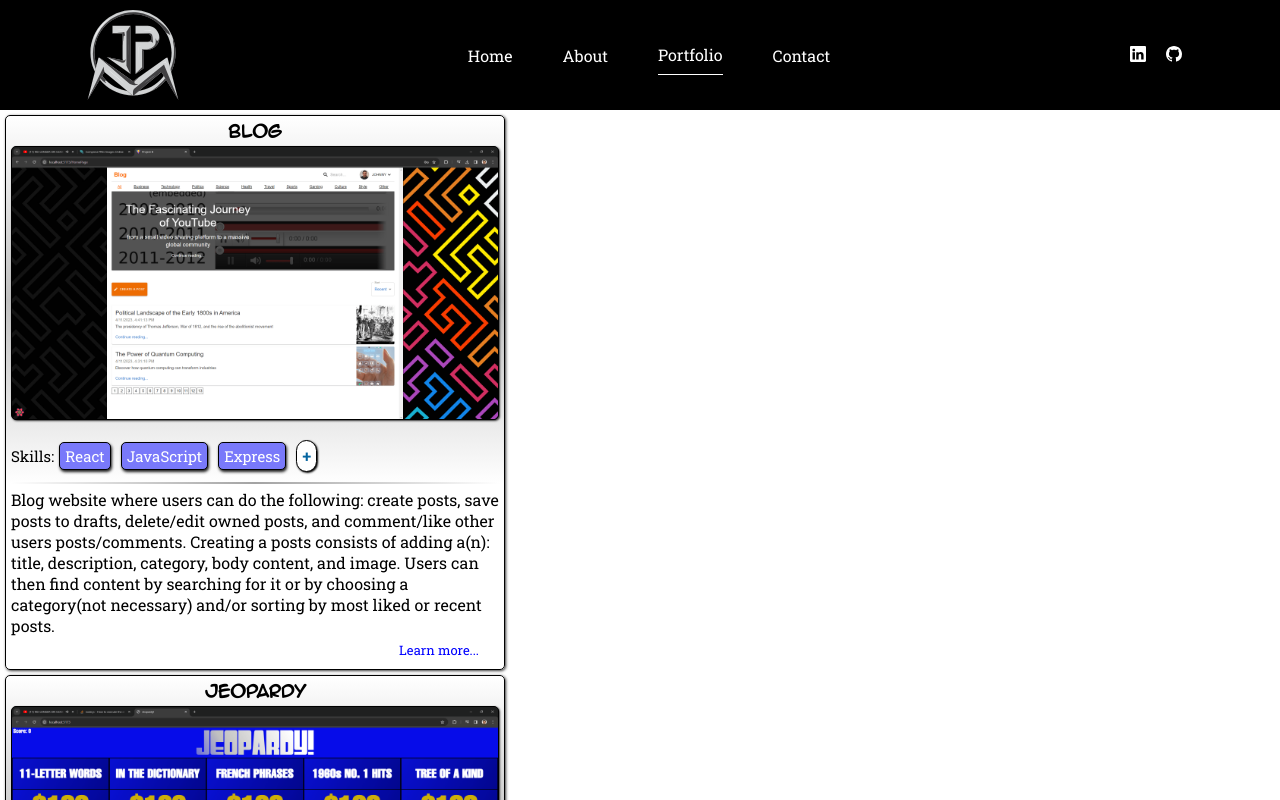
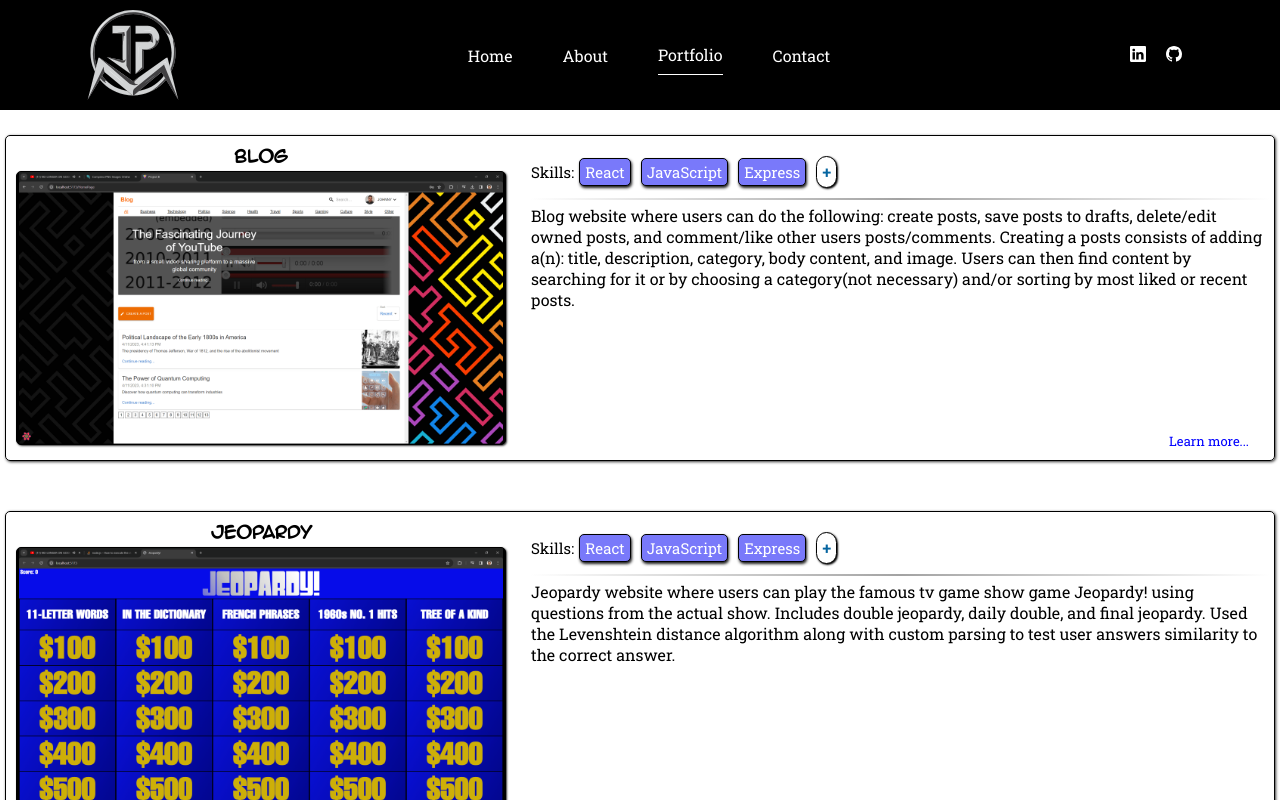
Before and after one commit to JohnnyParra/Portfolio, a React (Vite) app: page /Portfolio in a window 1280 px wide. Shown: the top 800 px of the page. Built offline with nearby package versions, Linux system fonts and the light colour scheme.

Commit message:
Issue #3

```diff
--- a/src/components/projectCards/ProjectCards.css
+++ b/src/components/projectCards/ProjectCards.css
@@ -1,4 +1,58 @@
-.latest-work-container {
+.project-card-container {
+  border-radius: 5px;
+  border: 1px solid black;
+  box-shadow: 1px 1px 3px rgb(58, 58, 58);
+  display: flex;
+  margin: 25px 0px 25px 0px;
+  padding: 5px;
+  width: 100%;
+  /* background: linear-gradient( white, silver, white, white); */
+
+  & .left {
+    display: flex;
+    flex-direction: column;
+    align-items: center;
+    max-width: 500px;
+    min-width: 500px;
+    padding: 5px;
+    margin-right: 20px;
+
+    & .title {
+      font-family: animeace !important;
+      font-weight: 600;
+    }
+    & .image {
+      height: auto !important;
+    }
+  }
+  & .right {
+    display: flex;
+    flex-direction: column;
+    flex-grow: 1;
+
+    & .skills {
+      padding: 5px 0px 5px 0px;
+    }
+    & .description {
+      width: 100%;
+      flex-grow: 1;
+    }
+    & .learn-more {
+      color: blue;
+      align-content: flex-end;
+      text-align: right;
+      font-size: 13px;
+      padding: 5px 20px 5px 0px;
+
+      & span {
+        cursor: pointer;
+      }
+    }
+  }
+}
+
+@media only screen and (max-width: 1000px) {
+  .project-card-container {
     align-items: center;
     border-radius: 5px;
     border: 1px solid black;
@@ -6,15 +60,25 @@
     display: flex;
     flex-direction: column;
     min-height: 500px;
-  margin: 5px;
+    margin: 25px 5px 25px 5px;
     padding: 5px;
-  width: 500px;
+    max-width: 500px;
     background: linear-gradient( white, silver, white, white);
+
+    & .left {
+      margin-right: 0px;
+      min-width: 0px;
+      padding: 0px;
 
       & .title {
         font-family: animeace !important;
         font-weight: 600;
       }
+      & .image {
+        height: auto !important;
+      }
+    }
+    & .right {
       & .skills {
         padding: 5px 0px 5px 0px;
         width: 100%;
@@ -36,3 +100,5 @@
         }
       }
     }
+  }
+}
--- a/src/components/projectCards/ProjectCards.tsx
+++ b/src/components/projectCards/ProjectCards.tsx
@@ -19,14 +19,18 @@ export default function ProjectCards(props: ProjectCardTypes) {
   const navigate = useNavigate();
 
   return (
-    <div className="latest-work-container">
+    <div className="project-card-container">
+      <div className="left">
         <div className="title">{props.title}</div>
         <ImageZoom image={props.imgLocation} scale={2.5} Placeholder={props.Placeholder}/>
+      </div>
+      <div className="right">
         <div className="skills">
           <Skills skills={props.skills} />
         </div>
         <div className="description">{props.description}</div>
         <div className='learn-more'><span onClick={() => navigate(`/Project/${props.url}`)}>Learn more...</span></div>
       </div>
+    </div>
   );
 }
--- a/src/pages/portfolio/Portfolio.css
+++ b/src/pages/portfolio/Portfolio.css
@@ -3,4 +3,10 @@
   flex-direction: column;
   height: 100vh;
 
+  & .container {
+    display: flex;
+    flex-direction: column;
+    align-items: center;
+    padding: 0px 5px 0px 5px;
+  }
 }
```
Lines whose indentation alone changed are shown as unchanged.
